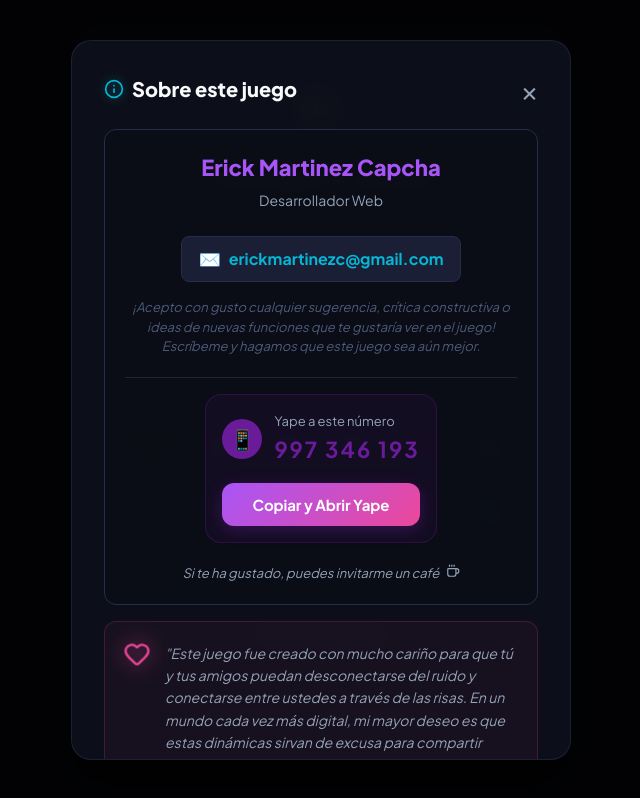
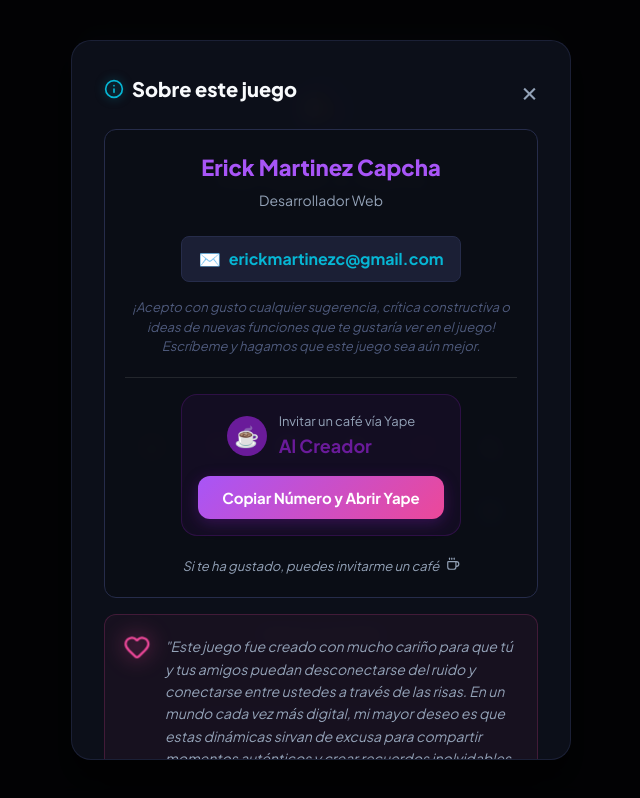
Before and after one commit to ErickGMC/verdad-o-reto, a React (Vite) app: page / in a window 1280 px wide. Both pictures are taken after a click on the button "Sobre este juego". Shown: the whole page, without its empty margins (319-959 px from the left). Built offline with nearby package versions, Linux system fonts and the light colour scheme; no server answers.

Commit message:
feat/ui: Ocultar el numero de Yape de la interfaz visual

```diff
--- a/src/components/AboutModal.tsx
+++ b/src/components/AboutModal.tsx
@@ -40,24 +40,24 @@ export const AboutModal: React.FC<AboutModalProps> = ({ isOpen, onClose }) => {
               <div className="yape-container" style={{ display: 'flex', flexDirection: 'column', gap: '8px', alignItems: 'center', backgroundColor: 'rgba(106, 27, 154, 0.1)', padding: '16px', borderRadius: '16px', border: '1px solid rgba(106, 27, 154, 0.3)' }}>
                 <div style={{ display: 'flex', alignItems: 'center', gap: '12px' }}>
                   <div style={{ width: '40px', height: '40px', backgroundColor: '#6a1b9a', borderRadius: '50%', display: 'flex', justifyContent: 'center', alignItems: 'center', fontSize: '20px' }}>
-                    📱
+                    ☕
                   </div>
                   <div style={{ display: 'flex', flexDirection: 'column', alignItems: 'flex-start' }}>
-                    <span style={{ color: 'var(--text-secondary)', fontSize: '13px' }}>Yape a este número</span>
-                    <strong style={{ color: '#6a1b9a', fontSize: '22px', letterSpacing: '2px' }}>997 346 193</strong>
+                    <span style={{ color: 'var(--text-secondary)', fontSize: '13px' }}>Invitar un café vía Yape</span>
+                    <strong style={{ color: '#6a1b9a', fontSize: '18px', letterSpacing: '0px' }}>Al Creador</strong>
                   </div>
                 </div>
                 <button
                   onClick={() => {
                      navigator.clipboard.writeText('997346193');
-                     alert('¡Número 997346193 copiado! Se intentará abrir la app de Yape.');
+                     alert('¡Número oculto del creador copiado! Se abrirá la app de Yape para que lo pegues y envíes tu apoyo.');
                      // Intentar abrir Yape mediante deep link
                      window.location.href = 'yape://';
                   }}
                   className="cta-button primary"
                   style={{ backgroundColor: '#6a1b9a', color: '#fff', border: 'none', width: '100%', marginTop: '8px', boxShadow: '0 4px 15px rgba(106, 27, 154, 0.4)' }}
                 >
-                  Copiar y Abrir Yape
+                  Copiar Número y Abrir Yape
                 </button>
               </div>
               <div style={{ flex: '1 1 200px' }}>
```
